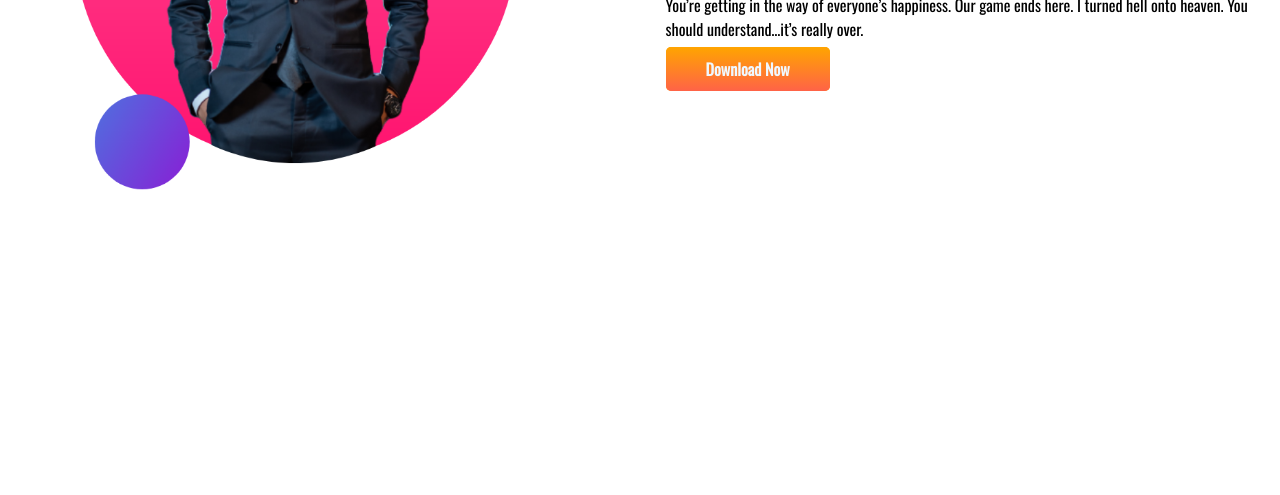
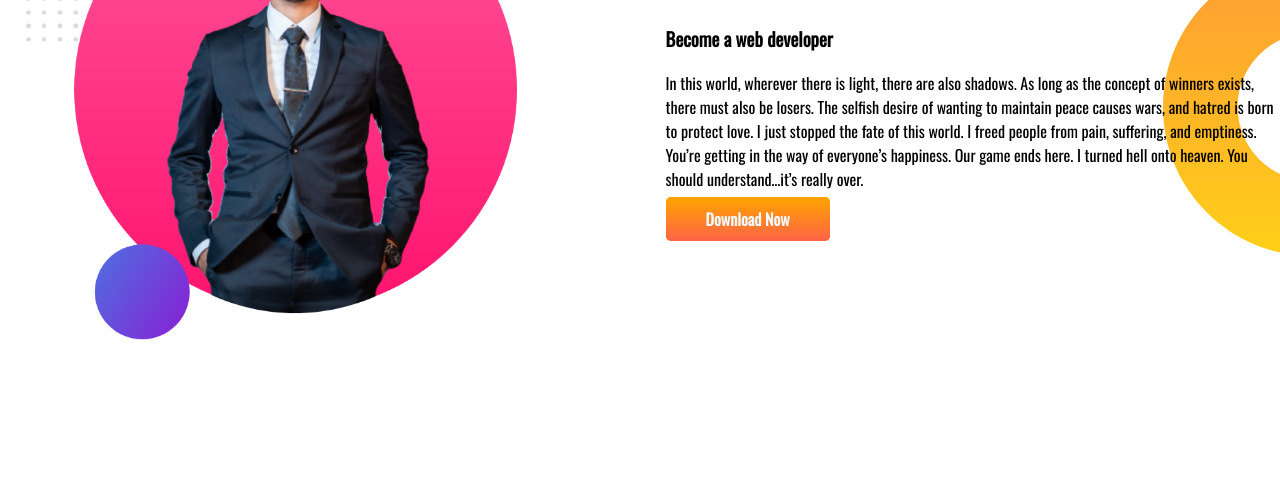
Before and after one commit to Turjo099/Developer-Portfolio, a plain HTML site: page index.html in a window 1280 px wide. Shown: the part 784-1279 px from the top of the page. Before the commit the page ends 979 px from the top, so only its background shows below. Drawn offline with nearby package versions, Linux system fonts and the light colour scheme.

Commit message:
Dream added

```diff
--- a/style.css
+++ b/style.css
@@ -13,6 +13,7 @@ h1 {
 
 section {
     display: flex;
+    margin-bottom: 150px;
 }
 
 .ordhek {
@@ -38,3 +39,9 @@ section {
     background-image: url(images/top-banner.png);
     background-repeat: no-repeat;
 }
+
+.dream {
+    background-image: url(images/dream-bg.png);
+    background-repeat: no-repeat;
+    background-position: right;
+}
```
